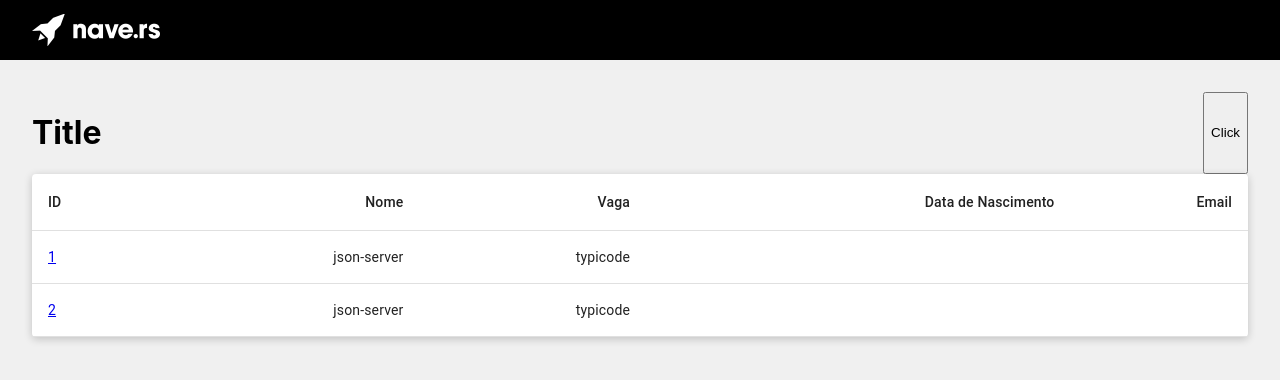
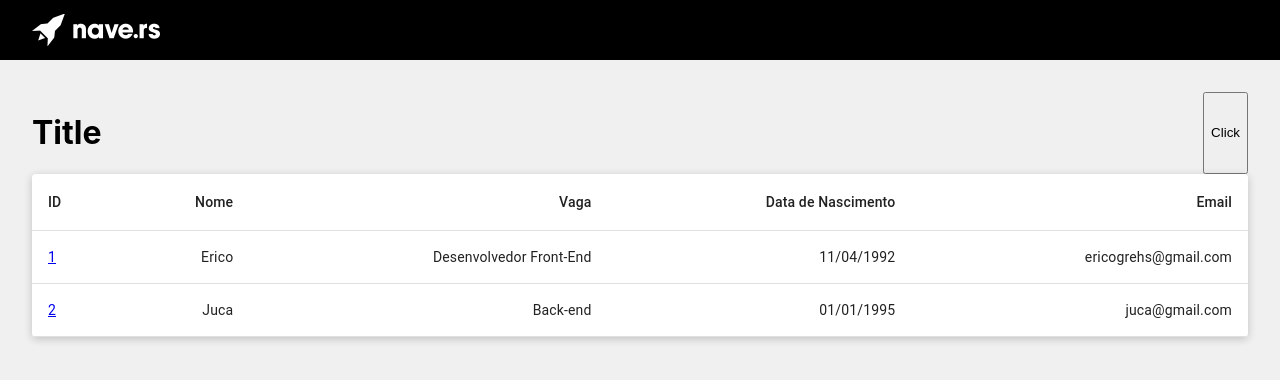
Before and after one commit to ericogrehs/frontendchallengenave, a React (Create React App) app: page / in a window 1280 px wide. Shown: the top 380 px of the page. Built offline with nearby package versions, Linux system fonts and the light colour scheme; data requests are answered from the project's data file.

Commit message:
Added UserTable scroll

```diff
--- a/db.json
+++ b/db.json
@@ -2,13 +2,17 @@
   "users": [
     {
       "id": 1,
-      "name": "json-server",
-      "vacancy": "typicode"
+      "name": "Erico",
+      "vacancy": "Desenvolvedor Front-End",
+      "birthday": "11/04/1992",
+      "email": "ericogrehs@gmail.com"
     },
     {
       "id": 2,
-      "name": "json-server",
-      "vacancy": "typicode"
+      "name": "Juca",
+      "vacancy": "Back-end",
+      "birthday": "01/01/1995",
+      "email": "juca@gmail.com"
     }
   ]
 }
--- a/src/components/UserTable.jsx
+++ b/src/components/UserTable.jsx
@@ -11,6 +11,7 @@ const Container = styled.div`
     background-color: #FFFFFF;
     box-shadow: 0px 2px 8px rgba(0, 0, 0, 0.2);
     border-radius: 4px;
+    overflow: auto;
 `;
 
 export default function UserTable() {
```
